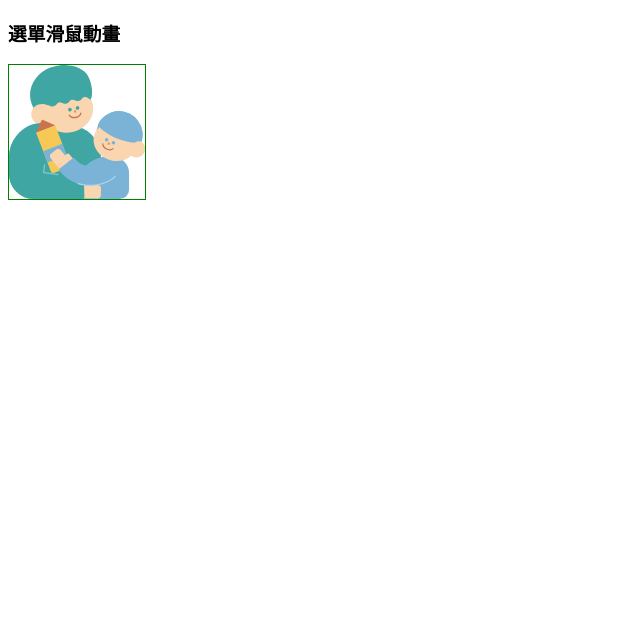
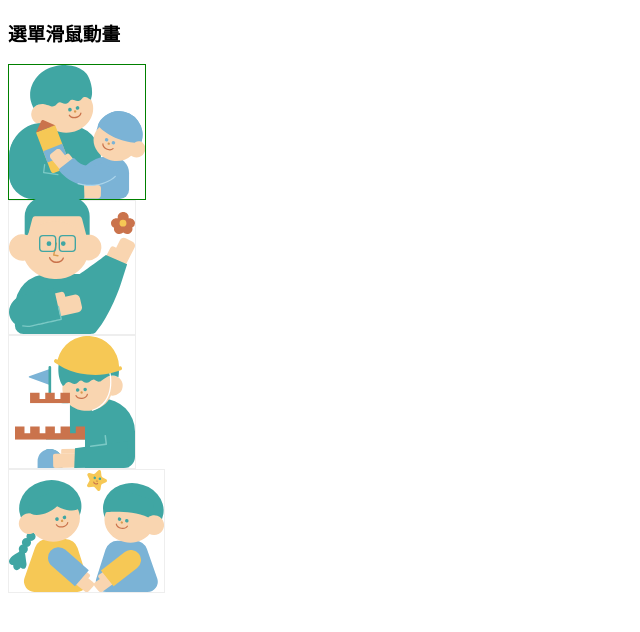
Before and after one commit to abbyd0208/papa, a plain HTML site: page html/animate.html in a window 1280 px wide. Shown: the whole page, without its empty margins (0-640 px from the left). Drawn offline with Linux system fonts and the light colour scheme.

Commit message:
滑鼠選單動畫完成

```diff
--- a/html/animate.html
+++ b/html/animate.html
@@ -17,6 +17,30 @@
             <img class="item ani_4" src="images/animate/1_about_04.svg" alt="">
             <img class="item ani_5" src="images/animate/1_about_05.svg" alt="">
         </div>
+
+        <div class="animate intro">
+            <img class="item ani_1" src="images/animate/2_dad_01.svg" alt="">
+            <img class="item ani_2" src="images/animate/2_dad_02.svg" alt="">
+            <img class="item ani_3" src="images/animate/2_dad_03.svg" alt="">
+            <img class="item ani_4" src="images/animate/2_dad_04.svg" alt="">
+            <img class="item ani_5" src="images/animate/2_dad_05.svg" alt="">
+        </div>
+
+        <div class="animate works">
+            <img class="item ani_1" src="images/animate/03_work_01.svg" alt="">
+            <img class="item ani_2" src="images/animate/03_work_02.svg" alt="">
+            <img class="item ani_3" src="images/animate/03_work_03.svg" alt="">
+            <img class="item ani_4" src="images/animate/03_work_04.svg" alt="">
+        </div>
+
+        <div class="animate feature">
+            <img class="item ani_1" src="images/animate/4_kids_01.svg" alt="">
+            <img class="item ani_2" src="images/animate/4_kids_02.svg" alt="">
+            <img class="item ani_3" src="images/animate/4_kids_03.svg" alt="">
+            <img class="item ani_4" src="images/animate/4_kids_04.svg" alt="">
+            <img class="item ani_5" src="images/animate/4_kids_05.svg" alt="">
+        </div>
+
     </div>
 </body>
 </html>
--- a/html/scss/animate.scss
+++ b/html/scss/animate.scss
@@ -3,15 +3,19 @@
     img{ width: 100%; height: auto;}
 }
 
+@mixin size($w,$h) {
+    width: $w;
+    height: $h;
+    // overflow: hidden;
+    position: relative;
+    cursor: pointer;
+}
+
 .about{
     // *{ border: 1px solid RED; }
-    width: 136px;
-    height: 134px;
-    overflow: hidden;
-    position: relative;
+    @include size(136px, 134px);
     border: 1px solid green;
-    transition: all .5s linear;
-    cursor: pointer;
+
     .item{ position: absolute;}
     @for $i from 1 to 6 {
         .ani_#{$i}{
@@ -31,3 +35,71 @@
         .ani_5{ transform-origin: bottom right; transform: rotate(15deg);right: 53%;}
     }
 }
+
+
+.intro{
+    @include size(126px, 133px);
+    @for $i from 1 to 6 {
+        .ani_#{$i}{
+            transition: all .3s linear;
+        }
+    }
+    .item{ position: absolute;}
+    .ani_1{ left: 0; bottom: 0; width: 100%; }
+    .ani_2{ left: 32%; top: 42%; width: 12%;}
+    .ani_3{ right: 0; top: 8%; width: 19%;}
+    .ani_4{ left: 24%; top: 25%; width: 29%;}
+    .ani_5{ left: 0; bottom: 5%; width: 58%;}
+
+    &:hover{
+        .ani_1{}
+        .ani_2{top: 40%;}
+        .ani_3{top: 0;}
+        .ani_4{top: 23%;}
+        .ani_5{ transform: rotate(-15deg);}
+    }
+}
+
+.works{
+    @include size(126px, 132px);
+    @for $i from 1 to 5 {
+        .ani_#{$i}{
+            transition: all .3s linear;
+        }
+    }
+    .item{ position: absolute;}
+    .ani_1{ width: 71%; right: 0; bottom: 0;}
+    .ani_2{ width: 54%; right: 10%; top: 0;}
+    .ani_3{ width: 55%; left: 5%; bottom: 0;}
+    .ani_4{ width: 60%; right: 5%; bottom: 0;}
+
+    &:hover{
+        .ani_1{}
+        .ani_2{ transform: rotate(5deg);}
+        .ani_3{ left: 0%;}
+        .ani_4{ right: 10%;}
+    }
+}
+
+.feature{
+    @include size(155px, 122px);
+    @for $i from 1 to 6 {
+        .ani_#{$i}{
+            transition: all .3s linear;
+        }
+    }
+    .item{ position: absolute;}
+    .ani_1{ width: 55%; left: 0; bottom: 0;}
+    .ani_2{ width: 45%; right: 0; bottom: 0;}
+    .ani_3{ width: 30%; left: 25%; bottom: 0%;transform-origin: center left;}
+    .ani_4{ width: 30%; right: 15%; bottom: 0%; transform-origin: center right;}
+    .ani_5{ width: 13%;left: 50%;}
+
+    &:hover{
+        .ani_1{ left: -3%;}
+        .ani_2{ right: -3%;}
+        .ani_3{ left: 29%; transform: rotate(-60deg);}
+        .ani_4{ right: 19%;transform: rotate(60deg);}
+        .ani_5{ transform: rotate(-20deg); left: 52%;}
+    }
+}
```
Also changed, not shown: html/css/animate.css, html/images/animate/03_work_01.svg (added), html/images/animate/03_work_02.svg (added), html/images/animate/03_work_03.svg (added), html/images/animate/03_work_04.svg (added), html/images/animate/2_dad_01.svg (added), html/images/animate/2_dad_02.svg (added), html/images/animate/2_dad_03.svg (added), html/images/animate/2_dad_04.svg (added), html/images/animate/2_dad_05.svg (added), html/images/animate/4_kids_01.svg (added), html/images/animate/4_kids_02.svg (added), html/images/animate/4_kids_03.svg (added), html/images/animate/4_kids_04.svg (added), 1 more files, 1 other file.
